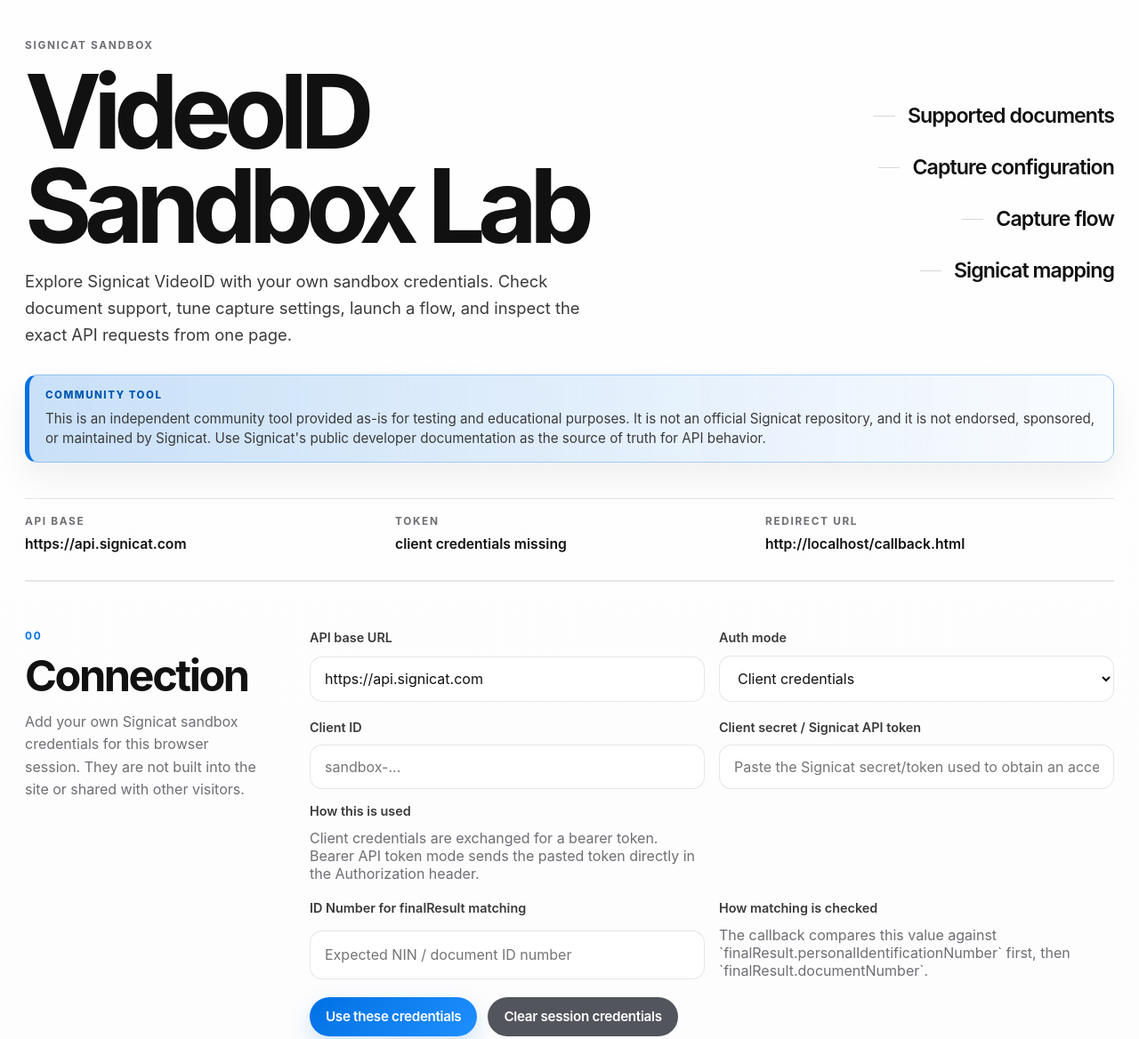
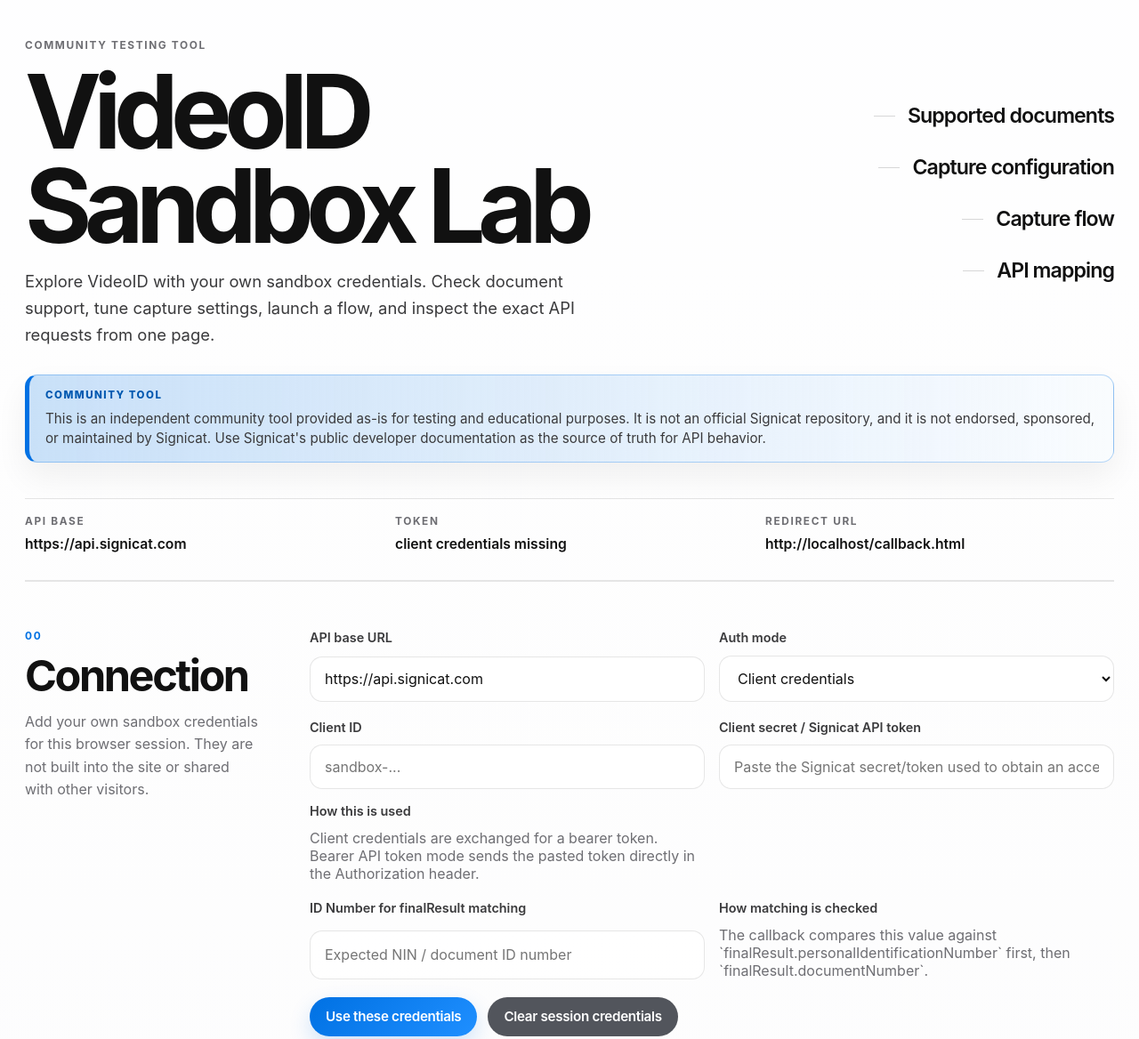
Before and after one commit to thatjamesw/videoid-sandbox, a website with bundled scripts: page public/index.html in a window 1280 px wide. Shown: the top 1168 px of the page at 89% size. Built offline with nearby package versions, Linux system fonts and the light colour scheme; files whose address does not match are found by name.

Commit message:
Codex/update banner (#5)
* Expand disclaimer banner across masthead

* Neutralize homepage branding copy

```diff
--- a/public/index.html
+++ b/public/index.html
@@ -15,10 +15,10 @@
     <main class="page">
       <header class="masthead">
         <div class="brand-lockup">
-          <p class="eyebrow">Signicat Sandbox</p>
+          <p class="eyebrow">Community testing tool</p>
           <h1>VideoID Sandbox Lab</h1>
           <p class="lede">
-            Explore Signicat VideoID with your own sandbox credentials. Check document support,
+            Explore VideoID with your own sandbox credentials. Check document support,
             tune capture settings, launch a flow, and inspect the exact API requests from one page.
           </p>
         </div>
@@ -26,7 +26,7 @@
           <a href="#supported-documents">Supported documents</a>
           <a href="#capture-configuration">Capture configuration</a>
           <a href="#capture-flow">Capture flow</a>
-          <a href="#signicat-mapping">Signicat mapping</a>
+          <a href="#api-mapping">API mapping</a>
         </nav>
         <div class="disclaimer" role="note" aria-label="Community tool disclaimer">
           <span class="disclaimer-label">Community tool</span>
@@ -59,7 +59,7 @@
           <p class="section-index">00</p>
           <h2>Connection</h2>
           <p class="section-note">
-            Add your own Signicat sandbox credentials for this browser session. They are not built
+            Add your own sandbox credentials for this browser session. They are not built
             into the site or shared with other visitors.
           </p>
         </div>
@@ -730,11 +730,11 @@
         </div>
       </section>
 
-      <section id="signicat-mapping" class="workspace-section workspace-section-last">
+      <section id="api-mapping" class="workspace-section workspace-section-last">
         <div class="section-rail">
           <p class="section-index">04</p>
-          <h2>Signicat mapping</h2>
-          <p class="section-note">Quick reference for the Signicat requests this page sends on your behalf.</p>
+          <h2>API mapping</h2>
+          <p class="section-note">Quick reference for the API requests this page sends on your behalf.</p>
         </div>
 
         <div class="section-body">
```
